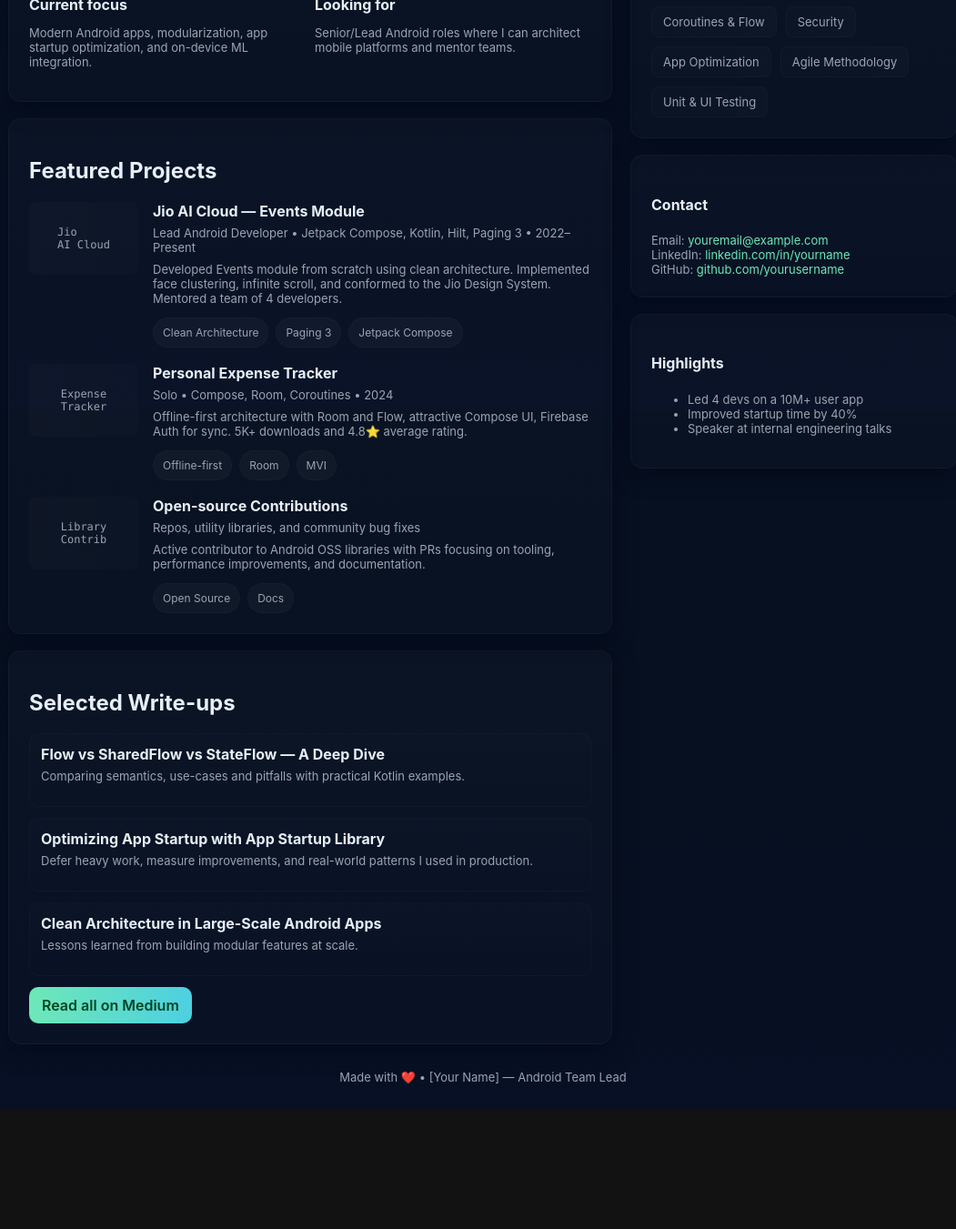
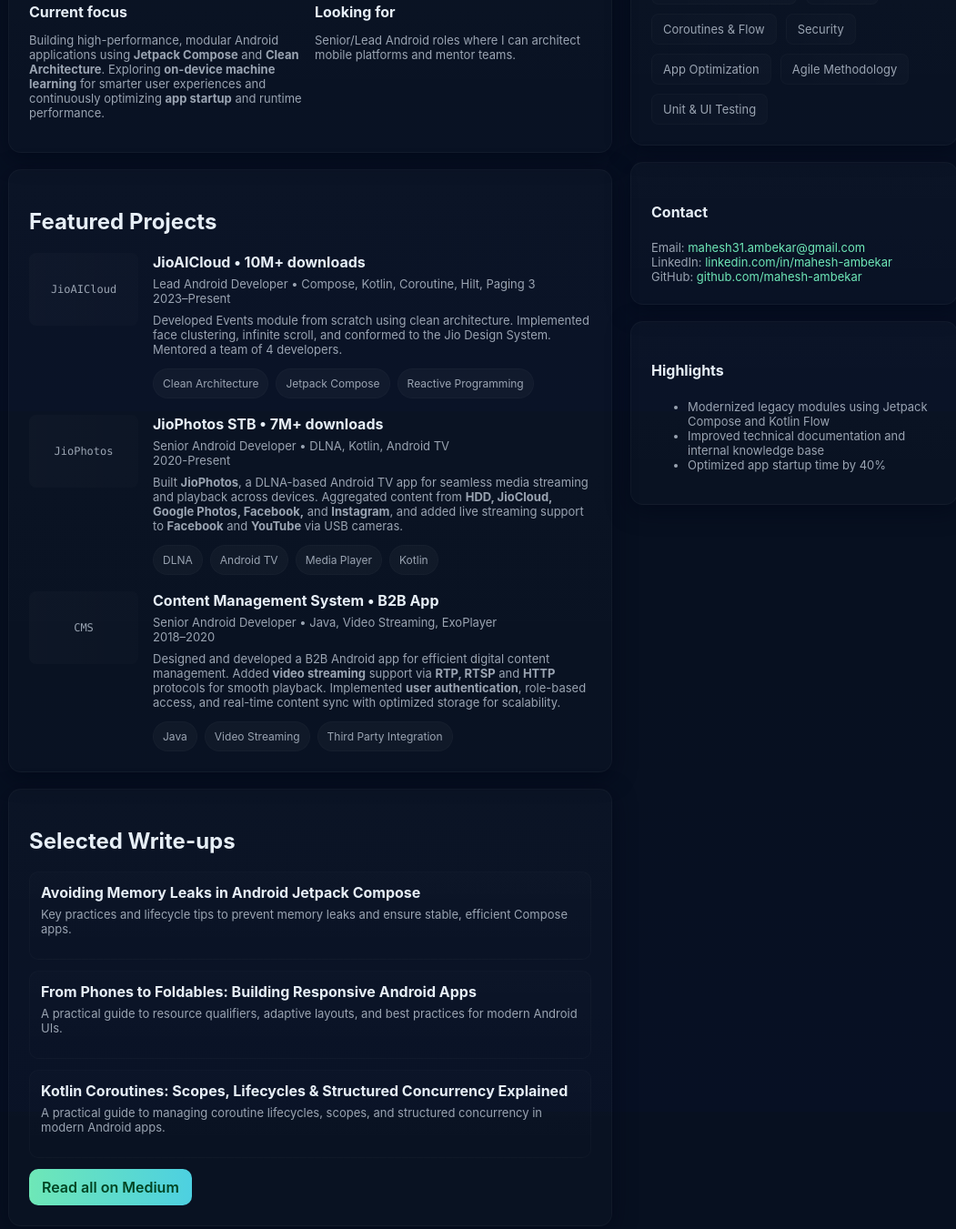
Before and after one commit to mahesh311/mahesh311.github.io, a plain HTML site: page index.html in a window 1280 px wide. Shown: the part 378-1729 px from the top of the page at 91% size, without its empty margins (109-1160 px from the left). Before the commit the page ends 1598 px from the top, so only its background shows below. Drawn offline with Linux system fonts and the light colour scheme.

Commit message:
Changes in Portfolio

```diff
--- a/index.html
+++ b/index.html
@@ -81,8 +81,8 @@
       <div class="brand">
         <div class="avatar">MA</div>
         <div>
-          <h1>Mahesh Ambekar — Android Team Lead</h1>
-          <p class="lead">I build scalable, modern Android apps with Kotlin, Jetpack Compose and clean architecture. I lead teams, design features, and deliver impact for millions of users.</p>
+          <h1>Mahesh Ambekar — Android Engineer</h1>
+          <p class="lead">I build scalable, modern Android apps with Kotlin, Jetpack Compose and clean architecture.<br>I lead teams, design features, and deliver impact for millions of users.</p>
         </div>
       </div>
       <nav class="row">
@@ -100,8 +100,10 @@
           <div style="margin-top:12px" class="grid-2">
             <div>
               <h4 style="margin:6px 0">Current focus</h4>
-              <p class="small">Modern Android apps, modularization, app startup optimization, and on-device ML integration.</p>
+              <p class="small">Building high-performance, modular Android applications using <strong>Jetpack Compose</strong> and <strong>Clean Architecture</strong>. Exploring <strong>on-device machine learning</strong> for smarter user experiences and continuously optimizing <strong>app startup</strong> and runtime performance.
+			  </p>
             </div>
+
             <div>
               <h4 style="margin:6px 0">Looking for</h4>
               <p class="small">Senior/Lead Android roles where I can architect mobile platforms and mentor teams.</p>
@@ -114,42 +116,48 @@
           <div class="projects">
 
             <article class="project">
-              <div class="thumb">Jio<br/>AI Cloud</div>
+              <div class="thumb">JioAICloud</div>
               <div>
-                <h3>Jio AI Cloud — Events Module</h3>
-                <div class="meta">Lead Android Developer • Jetpack Compose, Kotlin, Hilt, Paging 3 • 2022–Present</div>
+                <h3>JioAICloud • 10M+ downloads</h3>
+                <div class="meta">Lead Android Developer • Compose, Kotlin, Coroutine, Hilt, Paging 3<br>2023–Present</div>
                 <p class="small" style="margin-top:8px">Developed Events module from scratch using clean architecture. Implemented face clustering, infinite scroll, and conformed to the Jio Design System. Mentored a team of 4 developers.</p>
                 <div class="tags">
                   <span class="tag">Clean Architecture</span>
-                  <span class="tag">Paging 3</span>
                   <span class="tag">Jetpack Compose</span>
+                  <span class="tag">Reactive Programming</span>
                 </div>
               </div>
             </article>
 
             <article class="project">
-              <div class="thumb">Expense<br/>Tracker</div>
+              <div class="thumb">JioPhotos</div>
               <div>
-                <h3>Personal Expense Tracker</h3>
-                <div class="meta">Solo • Compose, Room, Coroutines • 2024</div>
-                <p class="small" style="margin-top:8px">Offline-first architecture with Room and Flow, attractive Compose UI, Firebase Auth for sync. 5K+ downloads and 4.8⭐ average rating.</p>
+                <h3>JioPhotos STB • 7M+ downloads</h3>
+                <div class="meta">Senior Android Developer • DLNA, Kotlin, Android TV<br>2020-Present</div>
+                <p class="small" style="margin-top:8px"> Built <strong>JioPhotos</strong>, a DLNA-based Android TV app for seamless media streaming and playback across devices. Aggregated content from <strong>HDD, JioCloud, Google Photos, Facebook,</strong> and <strong>Instagram</strong>, and added live streaming support to <strong>Facebook</strong> and <strong>YouTube</strong> via USB cameras.
+				</p>
                 <div class="tags">
-                  <span class="tag">Offline-first</span>
-                  <span class="tag">Room</span>
-                  <span class="tag">MVI</span>
+                    <span class="tag">DLNA</span>
+					<span class="tag">Android TV</span>
+					<span class="tag">Media Player</span>
+					<span class="tag">Kotlin</span>
                 </div>
               </div>
             </article>
 
             <article class="project">
-              <div class="thumb">Library<br/>Contrib</div>
+              <div class="thumb">CMS</div>
               <div>
-                <h3>Open-source Contributions</h3>
-                <div class="meta">Repos, utility libraries, and community bug fixes</div>
-                <p class="small" style="margin-top:8px">Active contributor to Android OSS libraries with PRs focusing on tooling, performance improvements, and documentation.</p>
+                <h3>Content Management System • B2B App</h3>
+                <div class="meta">Senior Android Developer • Java, Video Streaming, ExoPlayer<br>2018–2020</div>
+                <p class="small" style="margin-top:8px">Designed and developed a B2B Android app for efficient digital content management.
+				  Added <strong>video streaming</strong> support via <strong>RTP, RTSP</strong> and <strong>HTTP</strong> protocols for smooth playback.
+				  Implemented <strong>user authentication</strong>, role-based access, and real-time content sync with optimized storage for scalability.
+			   </p>
                 <div class="tags">
-                  <span class="tag">Open Source</span>
-                  <span class="tag">Docs</span>
+                  <span class="tag">Java</span>
+                  <span class="tag">Video Streaming</span>
+				  <span class="tag">Third Party Integration</span>
                 </div>
               </div>
             </article>
@@ -161,17 +169,37 @@
           <h2>Selected Write-ups</h2>
           <div class="blog-list">
             <div class="blog">
-              <strong>Flow vs SharedFlow vs StateFlow — A Deep Dive</strong>
-              <p class="small" style="margin-top:6px">Comparing semantics, use-cases and pitfalls with practical Kotlin examples.</p>
-            </div>
-            <div class="blog">
-              <strong>Optimizing App Startup with App Startup Library</strong>
-              <p class="small" style="margin-top:6px">Defer heavy work, measure improvements, and real-world patterns I used in production.</p>
-            </div>
-            <div class="blog">
-              <strong>Clean Architecture in Large-Scale Android Apps</strong>
-              <p class="small" style="margin-top:6px">Lessons learned from building modular features at scale.</p>
-            </div>
+			  <a href="https://medium.com/@mahesh31.ambekar/avoiding-memory-leaks-in-android-jetpack-compose-️-4b5e9ba1b861"
+				 target="_blank"
+				 style="text-decoration:none; color:inherit;">
+				<strong>Avoiding Memory Leaks in Android Jetpack Compose</strong>
+				<p class="small" style="margin-top:6px">
+				   Key practices and lifecycle tips to prevent memory leaks and ensure stable, efficient Compose apps.
+				</p>
+			  </a>
+			</div>
+
+			<div class="blog">
+			  <a href="https://medium.com/@mahesh31.ambekar/from-phones-to-foldables-building-responsive-android-apps-a13992f9e2b7"
+				 target="_blank"
+				 style="text-decoration:none; color:inherit;">
+				<strong>From Phones to Foldables: Building Responsive Android Apps</strong>
+				<p class="small" style="margin-top:6px">
+				  A practical guide to resource qualifiers, adaptive layouts, and best practices for modern Android UIs.
+				</p>
+			  </a>
+			</div>
+
+			<div class="blog">
+			  <a href="https://medium.com/@mahesh31.ambekar/master-kotlin-coroutines-scopes-lifecycles-structured-concurrency-explained-f1a94719aa5e"
+				 target="_blank"
+				 style="text-decoration:none; color:inherit;">
+				<strong>Kotlin Coroutines: Scopes, Lifecycles & Structured Concurrency Explained</strong>
+				<p class="small" style="margin-top:6px">
+				  A practical guide to managing coroutine lifecycles, scopes, and structured concurrency in modern Android apps.
+				</p>
+			  </a>
+			</div>
           </div>
           <div style="margin-top:12px"><a class="cta" href="#">Read all on Medium</a></div>
         </div>
@@ -197,17 +225,17 @@
 
         <div class="card section">
           <h4>Contact</h4>
-          <div class="small" style="margin-top:6px">Email: <a href="mailto:youremail@example.com">youremail@example.com</a></div>
-          <div class="small">LinkedIn: <a href="#">linkedin.com/in/yourname</a></div>
-          <div class="small">GitHub: <a href="#">github.com/yourusername</a></div>
+          <div class="small" style="margin-top:6px">Email: <a href="mailto:mahesh31.ambekar@gmail.com">mahesh31.ambekar@gmail.com</a></div>
+          <div class="small">LinkedIn: <a href="https://www.linkedin.com/in/mahesh-ambekar-622201b9/">linkedin.com/in/mahesh-ambekar</a></div>
+          <div class="small">GitHub: <a href="https://github.com/mahesh311">github.com/mahesh-ambekar</a></div>
         </div>
 
         <div class="card section">
           <h4>Highlights</h4>
           <ul class="small" style="margin-top:8px">
-            <li>Led 4 devs on a 10M+ user app</li>
-            <li>Improved startup time by 40%</li>
-            <li>Speaker at internal engineering talks</li>
+			<li>Modernized legacy modules using Jetpack Compose and Kotlin Flow</li>
+			<li>Improved technical documentation and internal knowledge base</li>
+			<li>Optimized app startup time by 40%</li>
           </ul>
         </div>
 
```
Also changed, not shown: 1 other file.
